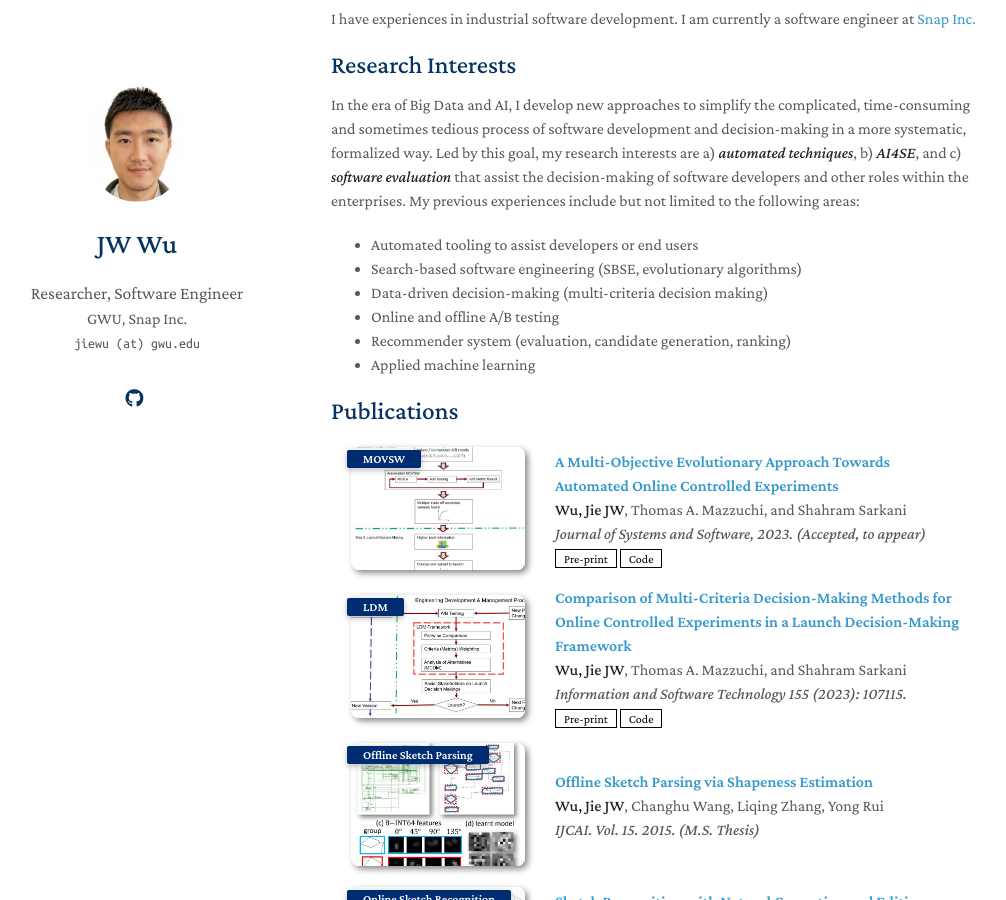
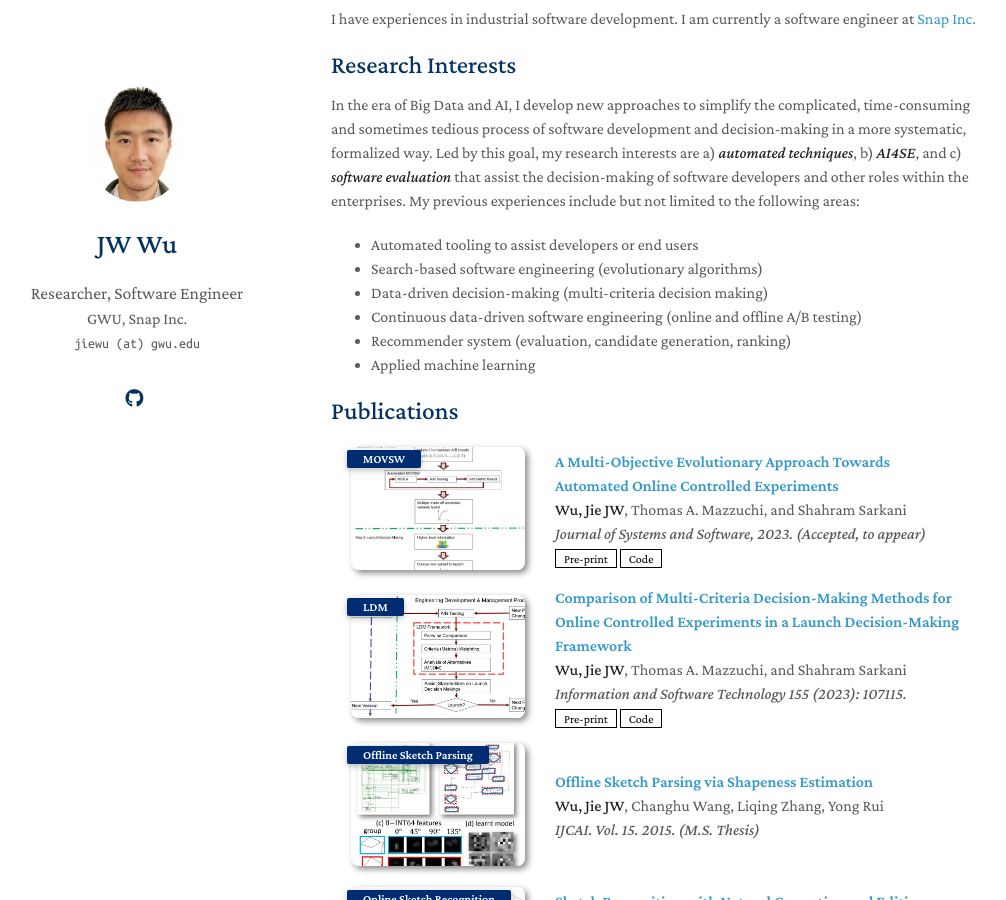
Before and after one commit to yaoyao-liu/minimal-light, a Jekyll site: the page built from index.md, in a window 1280 px wide and 900 px high, scrolled down 310 px. Shown: the whole window, without its empty margins (139-1145 px from the left). Built offline with Jekyll 4.4.1, drawn with Linux system fonts in a browser that asks for light colours; nearby versions of some CDN libraries; a style sheet for code colours, icons or effects is not loaded; our own code applies the rules of GitHub Pages for plain Markdown files.

Commit message:
Update index.md

```diff
--- a/index.md
+++ b/index.md
@@ -12,9 +12,9 @@ I have experiences in industrial software development. I am currently a software
 ## Research Interests
 In the era of Big Data and AI, I develop new approaches to simplify the complicated, time-consuming and sometimes tedious process of software development and decision-making in a more systematic, formalized way. Led by this goal, my research interests are a) ***automated techniques***, b) ***AI4SE***, and c) ***software evaluation*** that assist the decision-making of software developers and other roles within the enterprises. My previous experiences include but not limited to the following areas:
 - Automated tooling to assist developers or end users
-- Search-based software engineering (SBSE, evolutionary algorithms)
+- Search-based software engineering (evolutionary algorithms)
 - Data-driven decision-making (multi-criteria decision making)
-- Online and offline A/B testing
+- Continuous data-driven software engineering (online and offline A/B testing)
 - Recommender system (evaluation, candidate generation, ranking)
 - Applied machine learning
 
```
